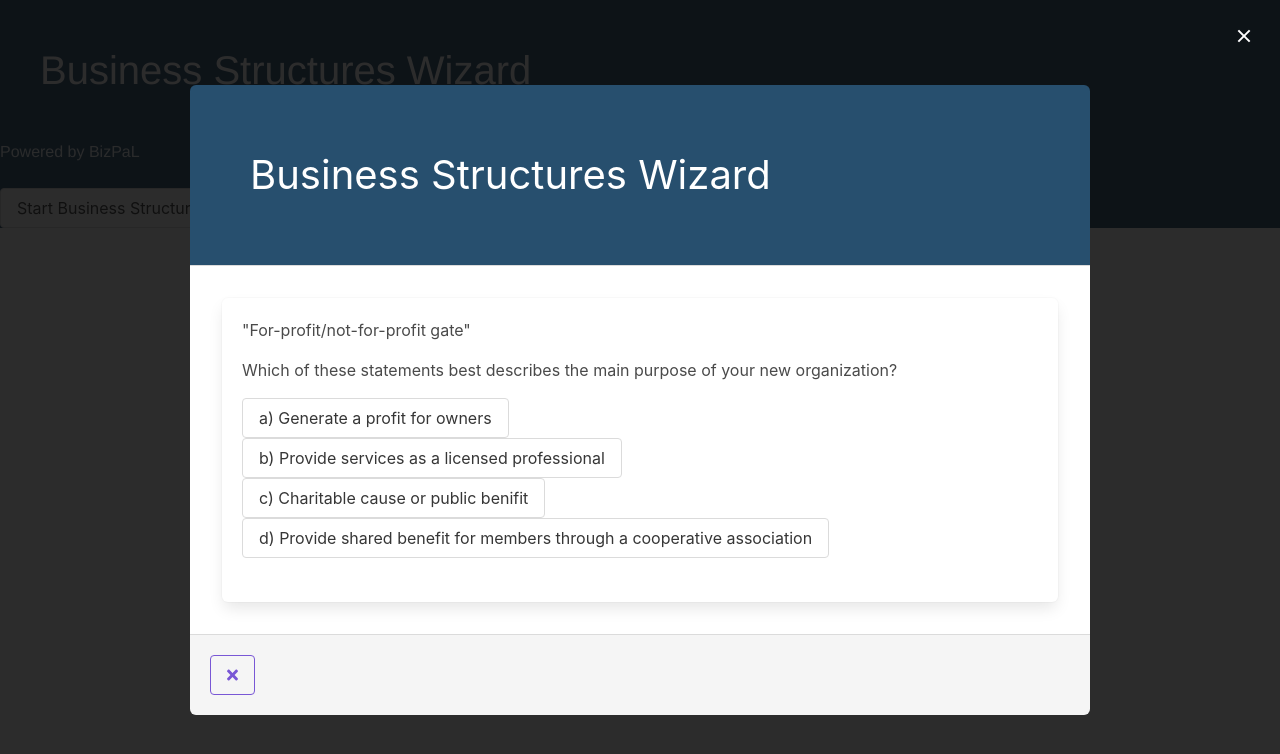
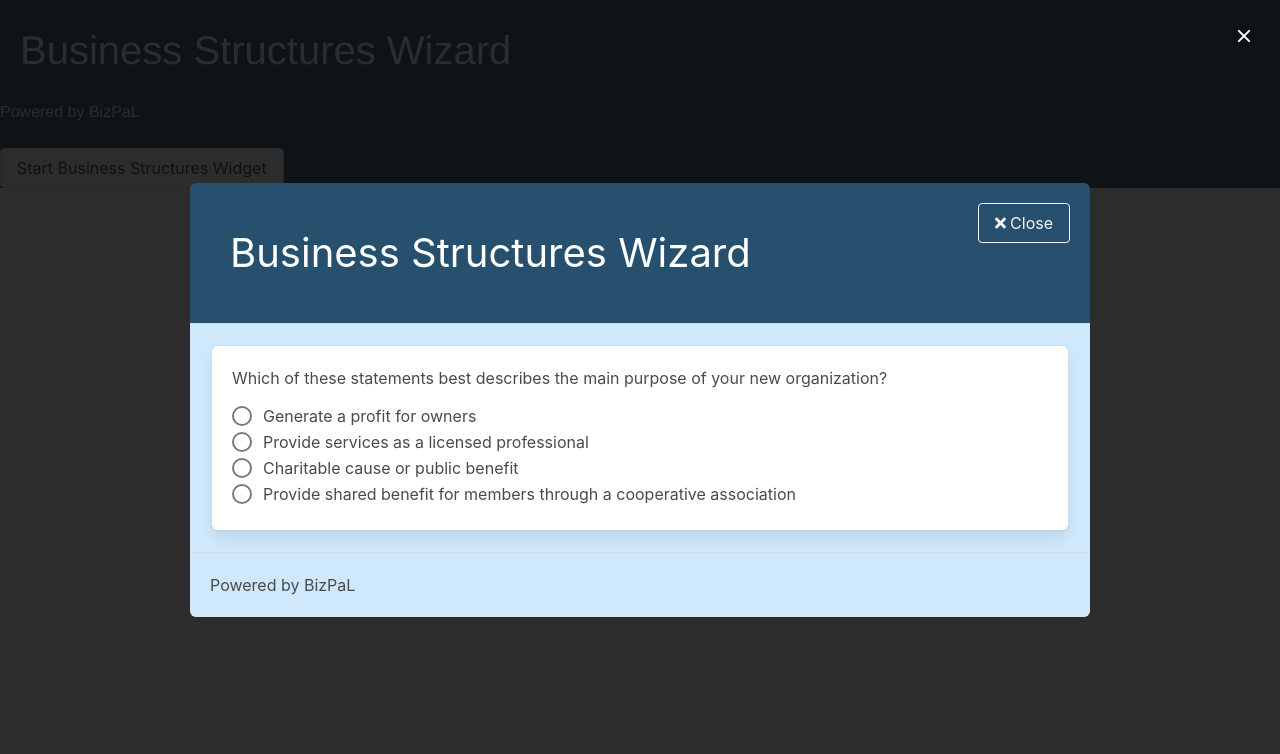
Before and after one commit to bcgov/entity-selection-tool, a Vue app: page / in a window 1280 px wide. Both pictures are taken after a click on the button "Start Business Structures Widget". Shown: the top 754 px of the page. Built offline with nearby package versions, Linux system fonts and the light colour scheme.

Commit message:
UI updates

```diff
--- a/src/App.vue
+++ b/src/App.vue
@@ -42,15 +42,22 @@ export default {
   background-color: #274f6e;
 }
 h1 {
-  padding: 40px;
+  padding: 20px;
   align-content: center;
   color: white;
   font-size: 40px;
 }
-.bet-modal .modal-card {
+.modal-card {
   width: 900px;
 }
-.bet-modal .modal-card-head {
+.modal-card-head {
   background-color: #274f6e;
 }
+.modal-card-body {
+  background-color: rgb(207, 232, 252);
+  padding: 10px;
+}
+.modal-card-foot {
+  background-color: rgb(207, 232, 252);
+}
 </style>
--- a/src/components/Entity.vue
+++ b/src/components/Entity.vue
@@ -22,17 +22,17 @@
         <form>
           <template v-for="(value, index) in current">
             <label v-bind:key="`${index}${currentCategoryIndex}`">
-              <input
-                type="radio"
-                class="be-radio"
+              <b-radio
+                type="is-info"
                 name="questions"
+                v-model="radioButton"
                 :id="index"
-                :checked="
+                :native-value="
                   index ===
                     userSelectedAnswer[`cat-${currentCategoryIndex}`]
                       .answerIndex
                 "
-                @click="onSelect(value, index)"
+                @click.native="onSelect(value, index)"
               />
               {{ value[`title_${locale}`] }}
               <br />
@@ -145,6 +145,7 @@ export default {
   },
   data: function() {
     return {
+      radioButton: "",
       resultsShow: false,
       total: [0, 0, 0, 0, 0, 0],
       tempImp: [0, 0, 0, 0, 0, 0],
--- a/src/components/ModalHome.vue
+++ b/src/components/ModalHome.vue
@@ -1,23 +1,32 @@
 <template>
   <BaseModal>
     <template v-slot:modalheader>
-      <h1>
-        {{ $t("business_structures") }}
-      </h1>
+      <div class="container">
+        <div class="columns">
+          <div class="column is-three-quarters">
+            <h1>
+              {{ $t("business_structures") }}
+            </h1>
+          </div>
+          <div class="column is-one-quarter">
+            <b-button
+              class="is-pulled-right"
+              outlined
+              type="is-light"
+              :aria-label="$t('close')"
+              @click="$parent.close()"
+            >
+              <font-awesome-icon :icon="['fas', 'times']" />
+              {{ $t("close") }}
+            </b-button>
+          </div>
+        </div>
+      </div>
     </template>
     <template v-slot:modalbody>
       <TileHome></TileHome>
     </template>
-    <template v-slot:modalfooter>
-      <b-button
-        outlined
-        type="is-primary"
-        :aria-label="$t('')"
-        @click="$parent.close()"
-      >
-        <font-awesome-icon :icon="['fas', 'times']" />
-      </b-button>
-    </template>
+    <template v-slot:modalfooter> </template>
   </BaseModal>
 </template>
 
--- a/src/components/TileHome.vue
+++ b/src/components/TileHome.vue
@@ -1,36 +1,57 @@
 <template>
   <BaseTile>
-    <template v-slot:tileheader>
-      <p class="title is-4">
-        {{ $t("") }}
-      </p>
-    </template>
     <template v-slot:tilebody>
       <div class="home">
         <div v-if="!started && !nonProfit" class="columns">
-          <div class="column is-one-fourth">
+          <div class="column">
             <div>
-              <p>"For-profit/not-for-profit gate"</p>
               <p>
                 Which of these statements best describes the main purpose of
                 your new organization?
               </p>
-              <b-button @click="start()">
-                a) Generate a profit for owners
-              </b-button>
+              <b-radio
+                @click.native="start()"
+                name="purpose"
+                native-value="profit"
+              >
+                <label for="profit">Generate a profit for owners</label>
+              </b-radio>
+
               <br />
-              <b-button @click="start()">
-                b) Provide services as a licensed professional
-              </b-button>
+              <b-radio
+                @click.native="start()"
+                name="purpose"
+                native-value="services"
+              >
+                <label for="services"
+                  >Provide services as a licensed professional</label
+                >
+              </b-radio>
+
               <br />
-              <b-button @click="showNonProfit()"
-                >c) Charitable cause or public benifit</b-button
+              <b-radio
+                @click.native="showNonProfit()"
+                name="purpose"
+                native-value="charitable"
               >
+                <label for="charitable"
+                  >Charitable cause or public benefit</label
+                >
+              </b-radio>
+
               <br />
-              <b-button @click="showNonProfit()"
-                >d) Provide shared benefit for members through a cooperative
-                association</b-button
+              <b-radio
+                @click.native="showNonProfit()"
+                name="purpose"
+                native-value="cooperative"
               >
+                <label for="cooperative"
+                  >Provide shared benefit for members through a cooperative
+                  association</label
+                >
+              </b-radio>
+
+              <br />
             </div>
           </div>
         </div>
@@ -42,7 +63,6 @@
         </div>
       </div>
     </template>
-    <template v-slot:tilefooter> </template>
   </BaseTile>
 </template>
 
--- a/src/components/base-components/BaseModal.vue
+++ b/src/components/base-components/BaseModal.vue
@@ -10,7 +10,9 @@
       </div>
     </div>
     <div class="modal-card-foot">
-      <slot name="modalfooter"> </slot>
+      <slot name="modalfooter">
+        <p>Powered by BizPaL</p>
+      </slot>
     </div>
   </div>
 </template>
@@ -21,8 +23,4 @@ export default {
 };
 </script>
 
-<style>
-.bet-modal-card {
-  background-color: rgba(39, 79, 110, 1);
-}
-</style>
+<style></style>
--- a/src/components/base-components/BaseTile.vue
+++ b/src/components/base-components/BaseTile.vue
@@ -1,16 +1,16 @@
 <template>
   <div class="tile is-parent">
     <div class="tile is-child box has-shadow">
-      <div class="tile-header">
-        <!-- slot name is all lowercase because of browser requirements -->
-        <slot name="tileheader"></slot>
-      </div>
+      <!-- <div class="tile-header"> -->
+      <!-- slot name is all lowercase because of browser requirements -->
+      <!--    <slot name="tileheader"></slot>
+      </div> -->
       <div class="content">
         <slot name="tilebody"></slot>
       </div>
-      <div class="tile-footer">
+      <!--   <div class="tile-footer">
         <slot name="tilefooter"> </slot>
-      </div>
+      </div> -->
     </div>
   </div>
 </template>
--- a/src/lang/en.json
+++ b/src/lang/en.json
@@ -1,6 +1,7 @@
 {
     "business_structures" : "Business Structures Wizard",
     "entity_titles" : "Suggested Business Structure",
+    "close" : "Close",
     "start" : "Start",
     "restart": "Restart",
     "submit": "Submit",
--- a/src/lang/fr.json
+++ b/src/lang/fr.json
@@ -1,5 +1,7 @@
 {
     "business_structures": "Structures D'Entreprise",
+    "entity_titles" : "Structures d'entreprise suggérée",
+    "close": "Fermer",
     "start": "Démarrer",
     "restart": "Redémarrer",
     "submit": "Envoyer",
```
